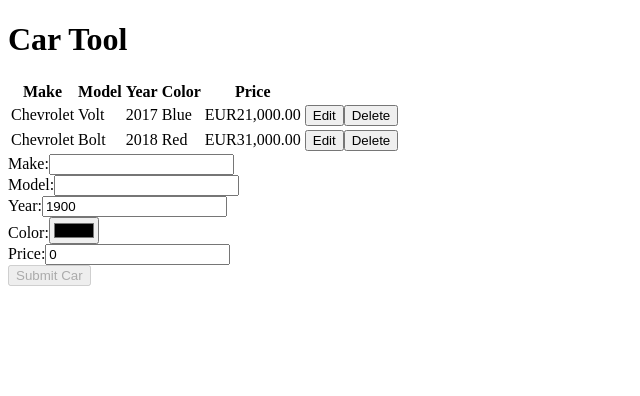
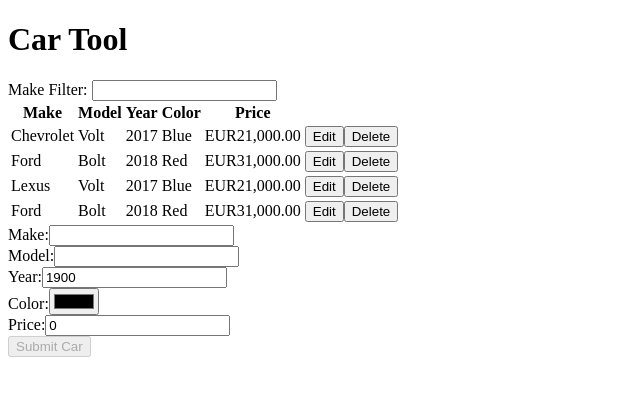
Before and after one commit to training4developers/angular_02122018, an Angular app: page / in a window 1280 px wide. Shown: the top 396 px of the page, without its empty margins (0-640 px from the left). Built offline with nearby package versions, Linux system fonts and the light colour scheme.

Commit message:
added code demos

```diff
--- a/src/app/car-tool/car-tool.module.ts
+++ b/src/app/car-tool/car-tool.module.ts
@@ -1,6 +1,6 @@
 import { NgModule } from '@angular/core';
 import { CommonModule } from '@angular/common';
-import { ReactiveFormsModule } from '@angular/forms';
+import { ReactiveFormsModule, FormsModule } from '@angular/forms';
 
 import { CarHomeComponent } from './components/car-home/car-home.component';
 import { ToolHeaderComponent } from './components/tool-header/tool-header.component';
@@ -11,7 +11,7 @@
 
 @NgModule({
   imports: [
-    CommonModule, ReactiveFormsModule,
+    CommonModule, ReactiveFormsModule, FormsModule,
   ],
   declarations: [
     CarHomeComponent, ToolHeaderComponent,
--- a/src/app/car-tool/components/car-home/car-home.component.ts
+++ b/src/app/car-tool/components/car-home/car-home.component.ts
@@ -14,7 +14,9 @@
 
   public cars: Car[] = [
     { id: 1, make: 'Chevrolet', model: 'Volt', year: 2017, color: 'blue', price: 21000.00 },
-    { id: 2, make: 'Chevrolet', model: 'Bolt', year: 2018, color: 'red', price: 31000.00 },
+    { id: 2, make: 'Ford', model: 'Bolt', year: 2018, color: 'red', price: 31000.00 },
+    { id: 3, make: 'Lexus', model: 'Volt', year: 2017, color: 'blue', price: 21000.00 },
+    { id: 4, make: 'Ford', model: 'Bolt', year: 2018, color: 'red', price: 31000.00 },
   ];
 
   private insertCar(car: Car) {
--- a/src/app/car-tool/components/car-table/car-table.component.html
+++ b/src/app/car-tool/components/car-table/car-table.component.html
@@ -1,3 +1,6 @@
+<form>
+  Make Filter: <input type="text" name="makeFilterInput" [(ngModel)]="makeFilter">
+</form>
 <table>
   <thead>
     <tr>
@@ -9,7 +12,7 @@
     </tr>
   </thead>
   <tbody>
-    <ng-template ngFor [ngForOf]="cars" let-car>
+    <ng-template ngFor [ngForOf]="filteredCars" let-car>
       <tr view-car-row *ngIf="editCarId !== car.id" [car]="car"
         (editCar)="doEditCar($event)" (deleteCar)="doDeleteCar($event)"></tr>
       <tr edit-car-row *ngIf="editCarId === car.id" [car]="car"
--- a/src/app/car-tool/components/car-table/car-table.component.ts
+++ b/src/app/car-tool/components/car-table/car-table.component.ts
@@ -9,11 +9,39 @@
 })
 export class CarTableComponent {
 
+  private localCars: Car[] = [];
+
   @Input()
   public editCarId = 0;
 
   @Input()
-  public cars: Car[] = [];
+  public set cars(newCars: Car[]) {
+
+    if (newCars !== this.localCars) {
+      this.filterCache = {};
+      this.localCars = newCars;
+    }
+
+  }
+
+  public makeFilter = '';
+  public filterCache: any = {};
+
+  public get filteredCars() {
+
+
+    if (!this.filterCache[this.makeFilter]) {
+
+      console.log('called filtered cars');
+
+      this.filterCache[this.makeFilter] = this.localCars.filter(car =>
+        this.makeFilter.length === 0 || car.make.startsWith(this.makeFilter));
+
+    }
+
+    return this.filterCache[this.makeFilter];
+
+  }
 
   @Output()
   public editCar = new EventEmitter<number>();
```
